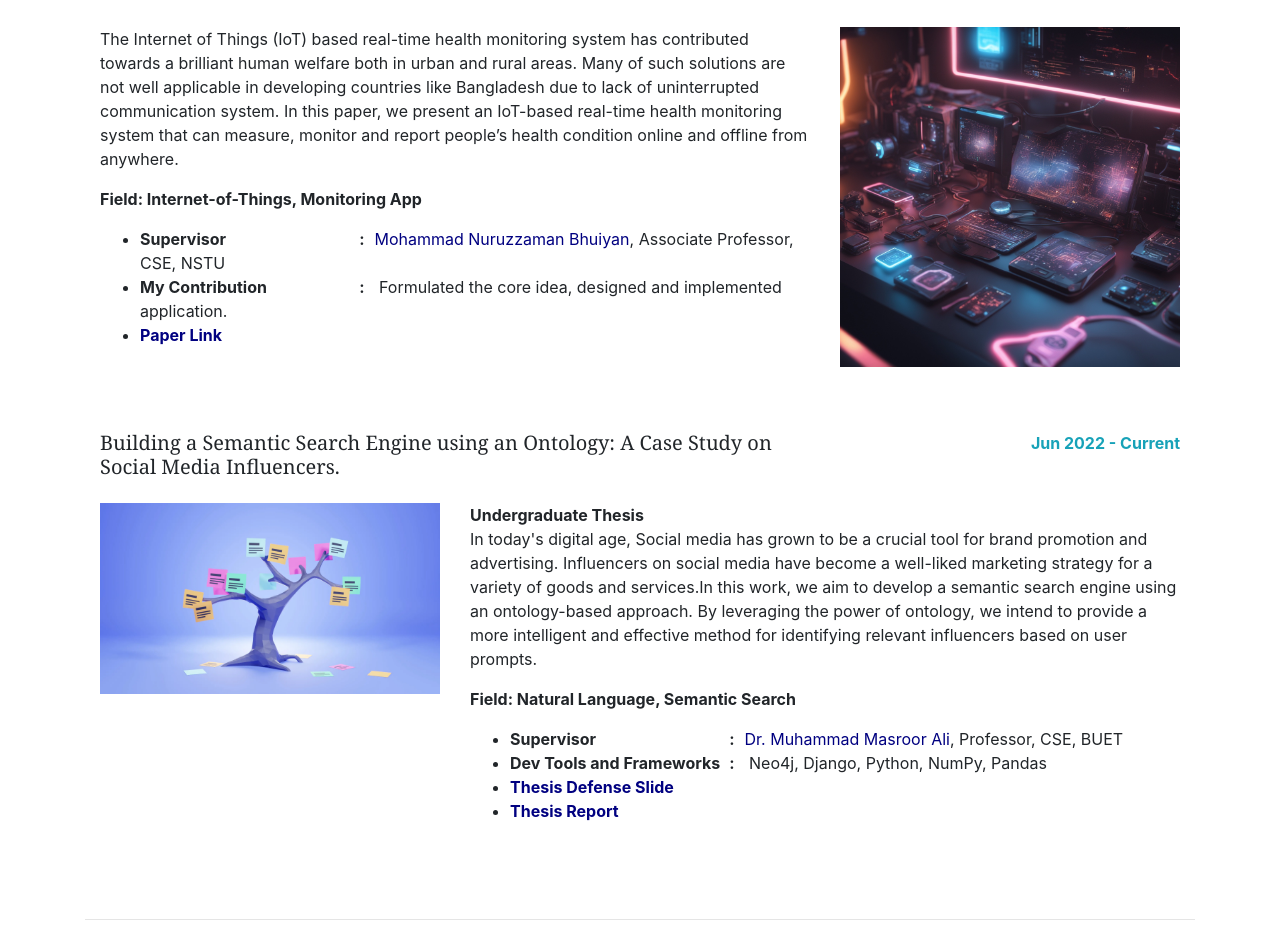
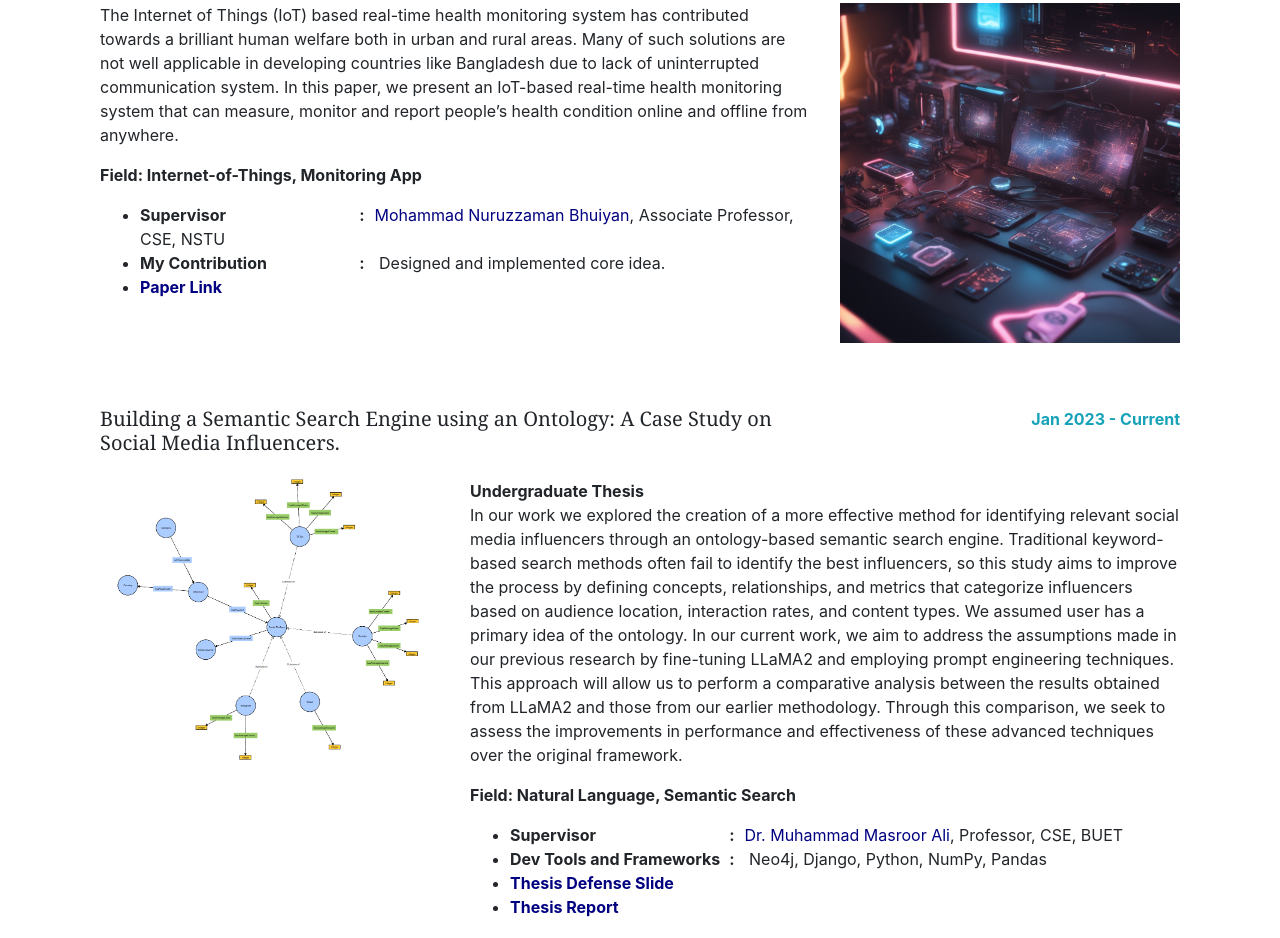
Before and after one commit to Shibly10/shibly.github.io, a plain HTML site: page index.html in a window 1280 px wide. Shown: the part 1397-2335 px from the top of the page. Drawn offline with nearby package versions, Linux system fonts and the light colour scheme; a web font is replaced by a local one.

Commit message:
summary update

```diff
--- a/index.html
+++ b/index.html
@@ -80,7 +80,7 @@
                     <h4>About</h4>
                     I am Nazmul, a <span class="bold">Lecturer</span> at <a class="anchor-link bold" href="http://www.presidency.edu.bd/faculties/view/149/Nazmul+Hasan" target="_blank">Presidency University</a>. with a strong commitment to continuous learning and the implementation of new technologies. I have a demonstrated ability to quickly acquire new knowledge and collaborate effectively within team environments.
                     <br><br>
-                    As an <span class="bold">aspiring researcher</span>, my primary field of interest is <strong>Deep Learning, Natural Language Processing(NLP)</strong>, with a passion for developing <strong>fair</strong> and <strong>culturally</strong> aware technologies. In pursuing these goals, I have encountered significant challenges related to resource limitations. Currently, I am also focusing on the <strong>quantization</strong> of neural networks, with a particular interest in optimizing large models to reduce computational costs. My research experience extends to the field of medical healthcare through the application of the <strong>Internet of Things (IoT)</strong>. I consider myself a highly self-motivated individual who thrives on challenges and takes pleasure in projects that push my boundaries. I am enthusiastic about exploring new frameworks and developing software, as software development is a strong personal interest.
+                    As an <span class="bold">aspiring researcher</span>, my primary field of interest is <strong>Deep Learning, Natural Language Processing(NLP) and Knowledge Acquisition</strong>.  In my pursuit of these fields, I have encountered challenges related to resource constraints. Currently, my focus is on <strong>quantizing neural networks</strong>, specifically aiming to optimize large models to reduce computational costs. My research experience extends to the field of medical healthcare through the application of the <strong>Internet of Things (IoT)</strong>. I consider myself a highly self-motivated individual who thrives on challenges and takes pleasure in projects that push my boundaries. I am enthusiastic about exploring new frameworks and developing software, as software development is a strong personal interest.
                     <br><br>
                     Outside of my professional pursuits, I enjoy playing football, riding bikes, and traveling. I am also a big fan of <strong>Bangla classical</strong> novels.
 
@@ -92,7 +92,7 @@
                             <a href="https://github.com/Nazmul1850" class="anchor-link bold" target="_blank"><img src="assets/brand/github.svg" class="mr-3" alt="github:"/>Nazmul1850</a>
                         </div>
                         <div>
-                            <a href="https://leetcode.com/u/dexter50/" class="anchor-link bold" target="_blank"><img src="assets\brand\leetcode.svg" style="width: 25px; height: auto;" class="mr-3" alt="leetcode:"/>LeetCode: dexter50</a>
+                            <a href="https://scholar.google.com/citations?hl=en&user=3ejjhxQAAAAJ" class="anchor-link bold" target="_blank"><img src="assets\brand\scholar.png" style="width: 25px; height: auto;" class="mr-3" alt="leetcode:"/>Scholar Profile</a>
                         </div>
                         <div>
                             <a href="https://www.linkedin.com/in/https://www.linkedin.com/in/nazmul-hasan-9a104317a/" class="anchor-link bold" target="_blank"><img src="assets\brand\linkedin.svg" style="width: 25px; height: auto;" class="mr-3" alt="leetcode:"/>linkedin: Nazmul Hasan</a>
@@ -192,7 +192,7 @@
                         <p class="font-weight-bold">Field: Internet-of-Things, Monitoring App</p>
                         <ul class="alignList">
                             <li><b>Supervisor</b><a class="text-dark anchor-link" href="https://ieeexplore.ieee.org/author/37088895292" target="_blank">Mohammad Nuruzzaman Bhuiyan</a>, Associate Professor, CSE, NSTU</li>
-                            <li><b>My Contribution</b> Formulated the core idea, designed and implemented application.</li>
+                            <li><b>My Contribution</b> Designed and implemented core idea.</li>
                             <li><a class="text-dark anchor-link bold" href="https://ieeexplore.ieee.org/document/9869637" target="_blank">Paper Link</a></li>
                         </ul>
 
@@ -210,17 +210,18 @@
                         <h5>Building a Semantic Search Engine using an Ontology: A Case Study on Social Media Influencers.</h5>
                     </div>
                     <div class="col-md-4">
-                        <p class="text-info font-weight-bold text-right">Jun 2022 - Current</p>
+                        <p class="text-info font-weight-bold text-right">Jan 2023 - Current</p>
                     </div>
                 </div>
                 <div class="row my-3">
                     <div class="col-md-4">
-                        <img src="assets\images\semantic.webp" class="img-fluid" alt="Semantic Search">
+                        <img src="assets\images\ontologydiagram.PNG" class="img-fluid" alt="Semantic Search">
                     </div>
                     <div class="col-md-8">
                         <p>
                             <span class="bold">Undergraduate Thesis</span>  <br>
-                            In today's digital age, Social media has grown to be a crucial tool for brand promotion and advertising. Influencers on social media have become a well-liked marketing strategy for a variety of goods and services.In this work,  we aim to develop a semantic search engine using an ontology-based approach. By leveraging the power of ontology, we intend to provide a more intelligent and effective method for identifying relevant influencers based on user prompts.
+                            In our work we explored the creation of a more effective method for identifying relevant social media influencers through an ontology-based semantic search engine. Traditional keyword-based search methods often fail to identify the best influencers, so this study aims to improve the process by defining concepts, relationships, and metrics that categorize influencers based on audience location, interaction rates, and content types.
+                            We assumed user has a primary idea of the ontology. In our current work, we aim to address the assumptions made in our previous research by fine-tuning LLaMA2 and employing prompt engineering techniques. This approach will allow us to perform a comparative analysis between the results obtained from LLaMA2 and those from our earlier methodology. Through this comparison, we seek to assess the improvements in performance and effectiveness of these advanced techniques over the original framework.
                         </p>
                         <p class="font-weight-bold">Field: Natural Language, Semantic Search</p>
                         <ul class="alignList">
@@ -306,7 +307,7 @@
                     <div class="row no-gutters border rounded flex-md-row mb-4 shadow-sm position-relative project">
 
                         <div class="row-auto d-none d-lg-block container-fluid p-0">
-                            <img src="assets\images\micro.png" class="bd-placeholder-img" width="100%" height="200px" preserveAspectRatio="xMidYMid slice" focusable="false" role="img" aria-label="Placeholder: Thumbnail"/>
+                            <img src="assets\images\micro.PNG" class="bd-placeholder-img" width="100%" height="200px" preserveAspectRatio="xMidYMid slice" focusable="false" role="img" aria-label="Placeholder: Thumbnail"/>
                         </div>
 
                         <div class="col p-4 m-1 d-flex flex-column position-static">
```
Also changed, not shown: assets/brand/profile_1.jpeg (deleted), assets/brand/scholar.png (added), assets/images/ontologydiagram.PNG (added), 1 other file.
